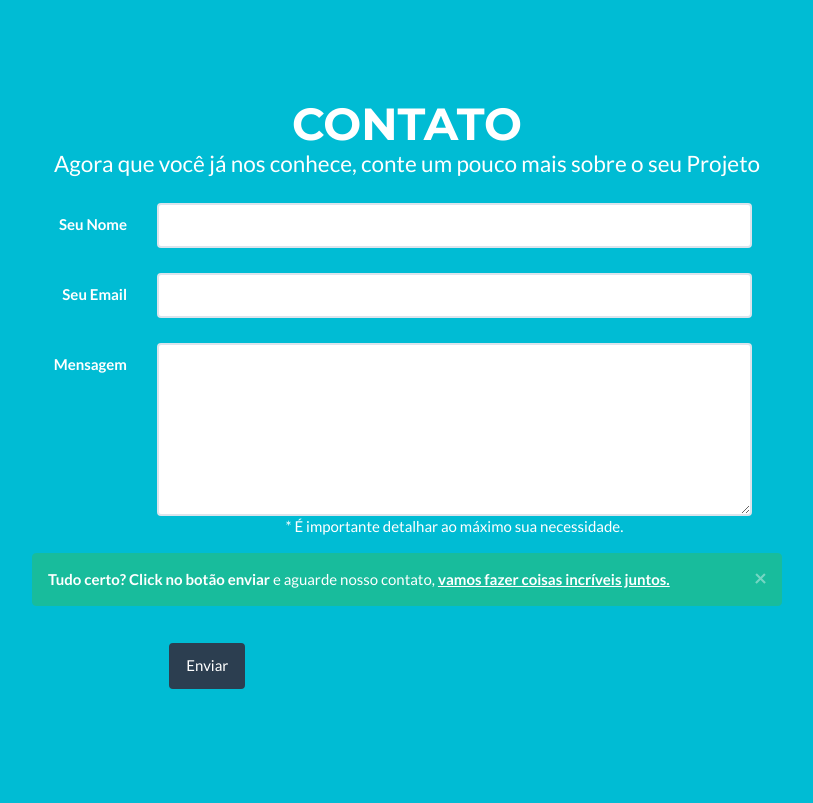
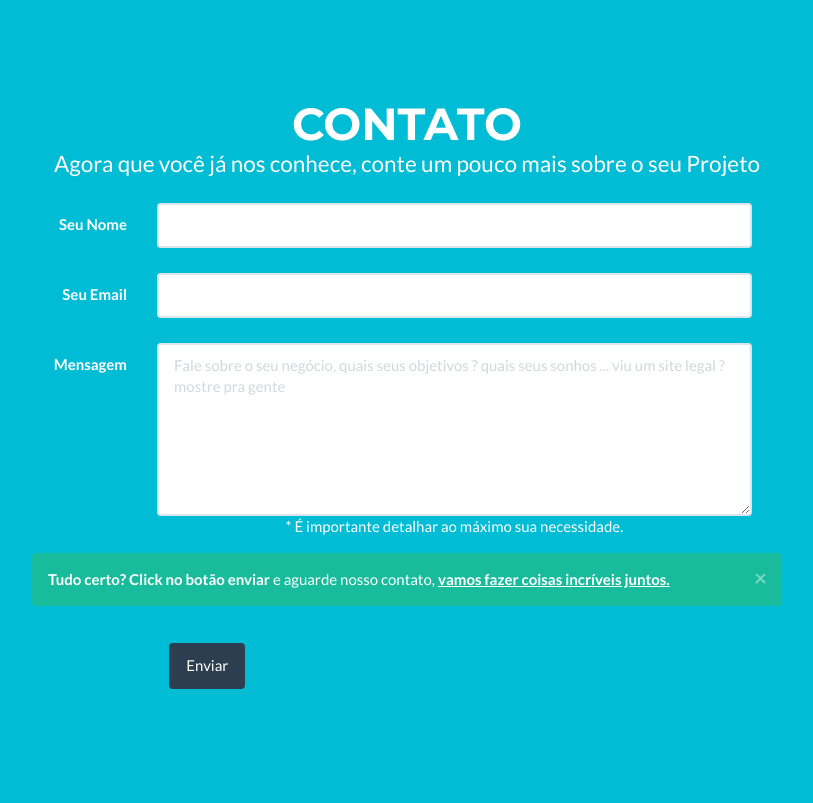
Before and after one commit to Revigat/ProjetoCodeSite, a Django app: page / in a window 1280 px wide. Shown: the part 2122-2925 px from the top of the page, without its empty margins (233-1046 px from the left). Run offline with Django 3.2, Linux system fonts and the light colour scheme; some libraries are stand-ins or nearby versions.

Commit message:
Ajuste de layout

```diff
--- a/codesite/templates/index.html
+++ b/codesite/templates/index.html
@@ -198,7 +198,7 @@
                   {{form.mensagem.errors}}
                 <label for="id_mensagem" class="col-lg-2 control-label">Mensagem</label>
                 <div class="col-lg-10">
-                  <textarea type="{{form.as_p.mensagem}}" class="form-control error" name="mensagem" rows="7" id="textoarea"></textarea>
+                  <textarea type="{{form.as_p.mensagem}}" class="form-control error" placeholder="Fale sobre o seu negócio, quais seus objetivos ? quais seus sonhos ... viu um site legal ? mostre pra gente" name="mensagem" rows="7" id="textoarea"></textarea>
                   <span class="col-lg-12 text-center">* É importante detalhar ao máximo sua necessidade.</span>
                 </div>
               </div>
```
